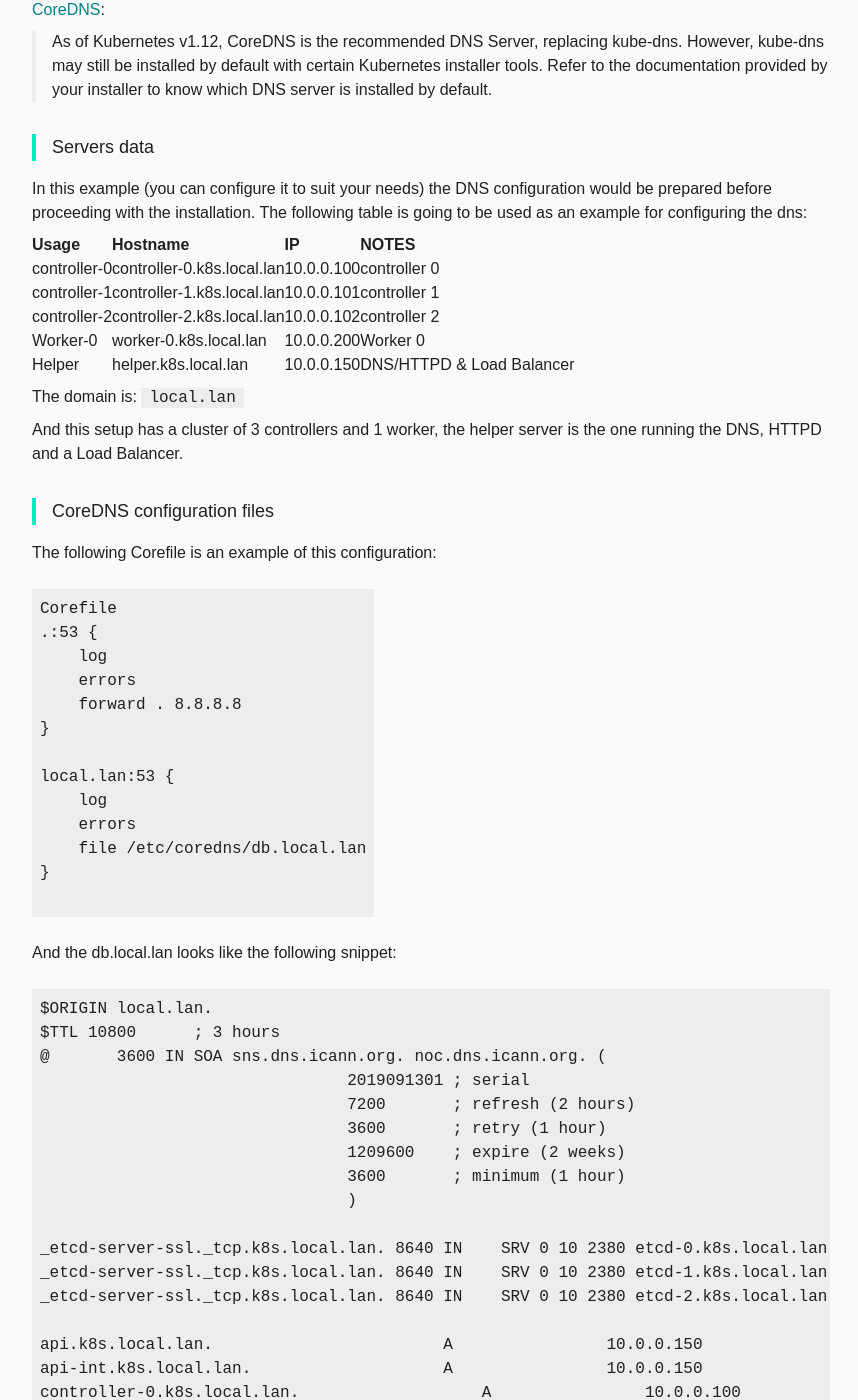
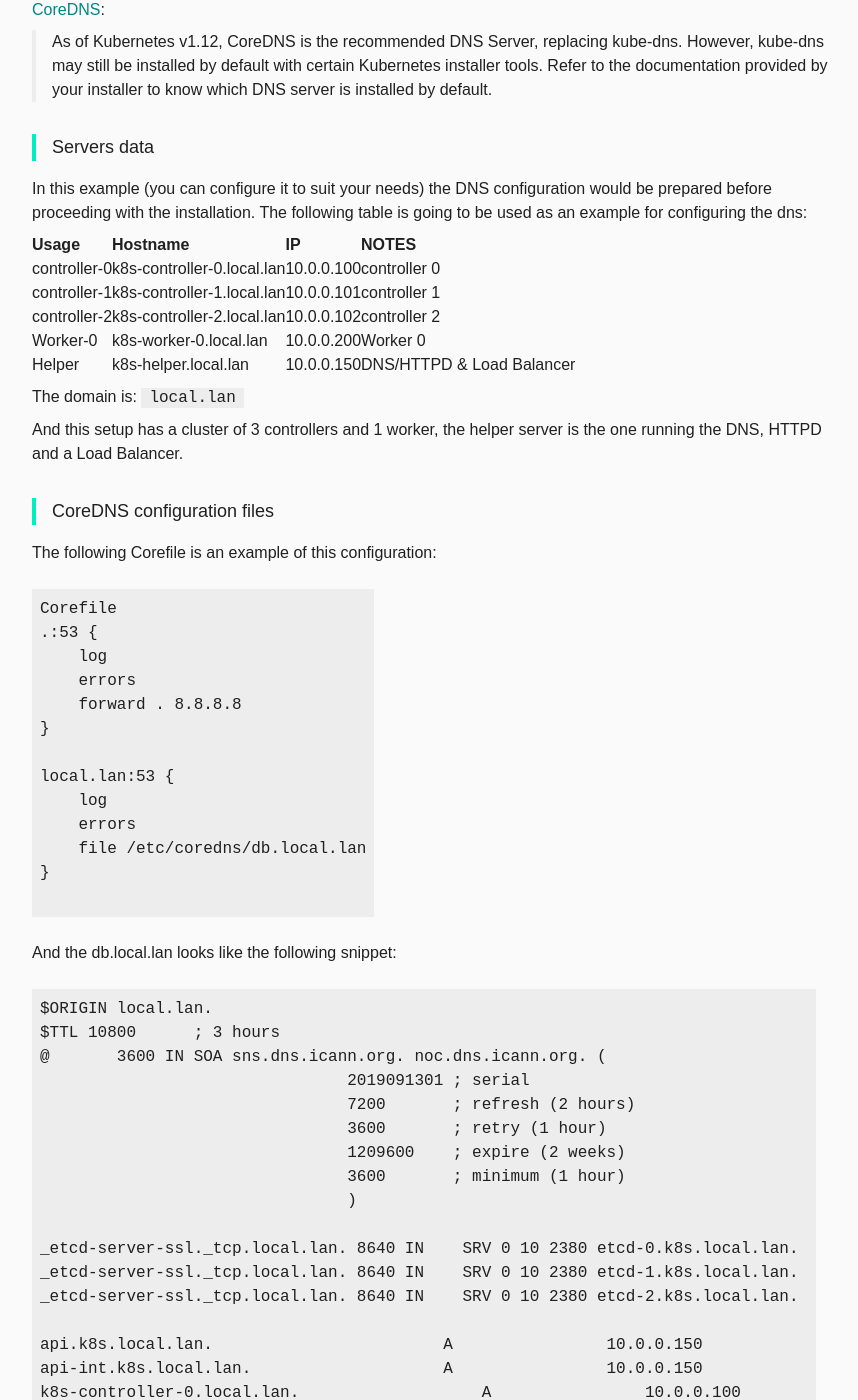
Before and after one commit to metal3-io/metal3-io.github.io, a Jekyll site: the page built from _posts/2019-09-13-dns-tips.md, in a window 1280 px wide and 1400 px high, scrolled down 820 px. Shown: the whole window, without its empty margins (34-892 px from the left). Built offline with Jekyll 4.4.1, drawn with Linux system fonts in a browser that asks for light colours; our own code applies the rules of GitHub Pages for plain Markdown files; some of the changed text lies outside the part shown.

Commit message:
messing with dns names, fix it
Signed-off-by: Pedro Ibáñez <pedro@redhat.com>

```diff
--- a/_posts/2019-09-13-dns-tips.md
+++ b/_posts/2019-09-13-dns-tips.md
@@ -22,11 +22,11 @@ with the installation. The following table is going to be used as an example for
 
 | Usage     | Hostname                 | IP             | NOTES                                         |
 |-----------|--------------------------|----------------|-----------------------------------------------|
-| controller-0  | controller-0.k8s.local.lan  | 10.0.0.100     | controller 0                           |
-| controller-1  | controller-1.k8s.local.lan  | 10.0.0.101     | controller 1                           |
-| controller-2  | controller-2.k8s.local.lan  | 10.0.0.102     | controller 2                           |
-| Worker-0  | worker-0.k8s.local.lan  | 10.0.0.200     | Worker 0                                       |
-| Helper    | helper.k8s.local.lan    | 10.0.0.150     | DNS/HTTPD & Load Balancer                      |
+| controller-0  | k8s-controller-0.local.lan  | 10.0.0.100     | controller 0                           |
+| controller-1  | k8s-controller-1.local.lan  | 10.0.0.101     | controller 1                           |
+| controller-2  | k8s-controller-2.local.lan  | 10.0.0.102     | controller 2                           |
+| Worker-0  | k8s-worker-0.local.lan  | 10.0.0.200     | Worker 0                                       |
+| Helper    | k8s-helper.local.lan    | 10.0.0.150     | DNS/HTTPD & Load Balancer                      |
 
 The domain is: `local.lan`
 
@@ -63,19 +63,19 @@ $TTL 10800      ; 3 hours
                                 3600       ; minimum (1 hour)
                                 )
 
-_etcd-server-ssl._tcp.k8s.local.lan. 8640 IN    SRV 0 10 2380 etcd-0.k8s.local.lan.
-_etcd-server-ssl._tcp.k8s.local.lan. 8640 IN    SRV 0 10 2380 etcd-1.k8s.local.lan.
-_etcd-server-ssl._tcp.k8s.local.lan. 8640 IN    SRV 0 10 2380 etcd-2.k8s.local.lan.
+_etcd-server-ssl._tcp.local.lan. 8640 IN    SRV 0 10 2380 etcd-0.k8s.local.lan.
+_etcd-server-ssl._tcp.local.lan. 8640 IN    SRV 0 10 2380 etcd-1.k8s.local.lan.
+_etcd-server-ssl._tcp.local.lan. 8640 IN    SRV 0 10 2380 etcd-2.k8s.local.lan.
 
 api.k8s.local.lan.                        A                10.0.0.150
 api-int.k8s.local.lan.                    A                10.0.0.150
-controller-0.k8s.local.lan.                   A                10.0.0.100
-controller-1.k8s.local.lan.                   A                10.0.0.101
-controller-2.k8s.local.lan.                   A                10.0.0.102
-worker-0.k8s.local.lan.                   A                10.0.0.200
+k8s-controller-0.local.lan.                   A                10.0.0.100
+k8s-controller-1.local.lan.                   A                10.0.0.101
+k8s-controller-2.local.lan.                   A                10.0.0.102
+k8s-worker-0..local.lan.                   A                10.0.0.200
 etcd-0.k8s.local.lan.                     IN  CNAME k8s-controller-0.local.lan.
-etcd-1.k8s.local.lan.                     IN  CNAME k8s-worker-1.local.lan.
-etcd-2.k8s.local.lan.                     IN  CNAME k8s-worker-2.local.lan.
+etcd-1.k8s.local.lan.                     IN  CNAME k8s-controller-1.local.lan.
+etcd-2.k8s.local.lan.                     IN  CNAME k8s-controller-2.local.lan.
 
 $ORIGIN apps.k8s.local.lan.
 *                                                    A                10.0.0.150
```
